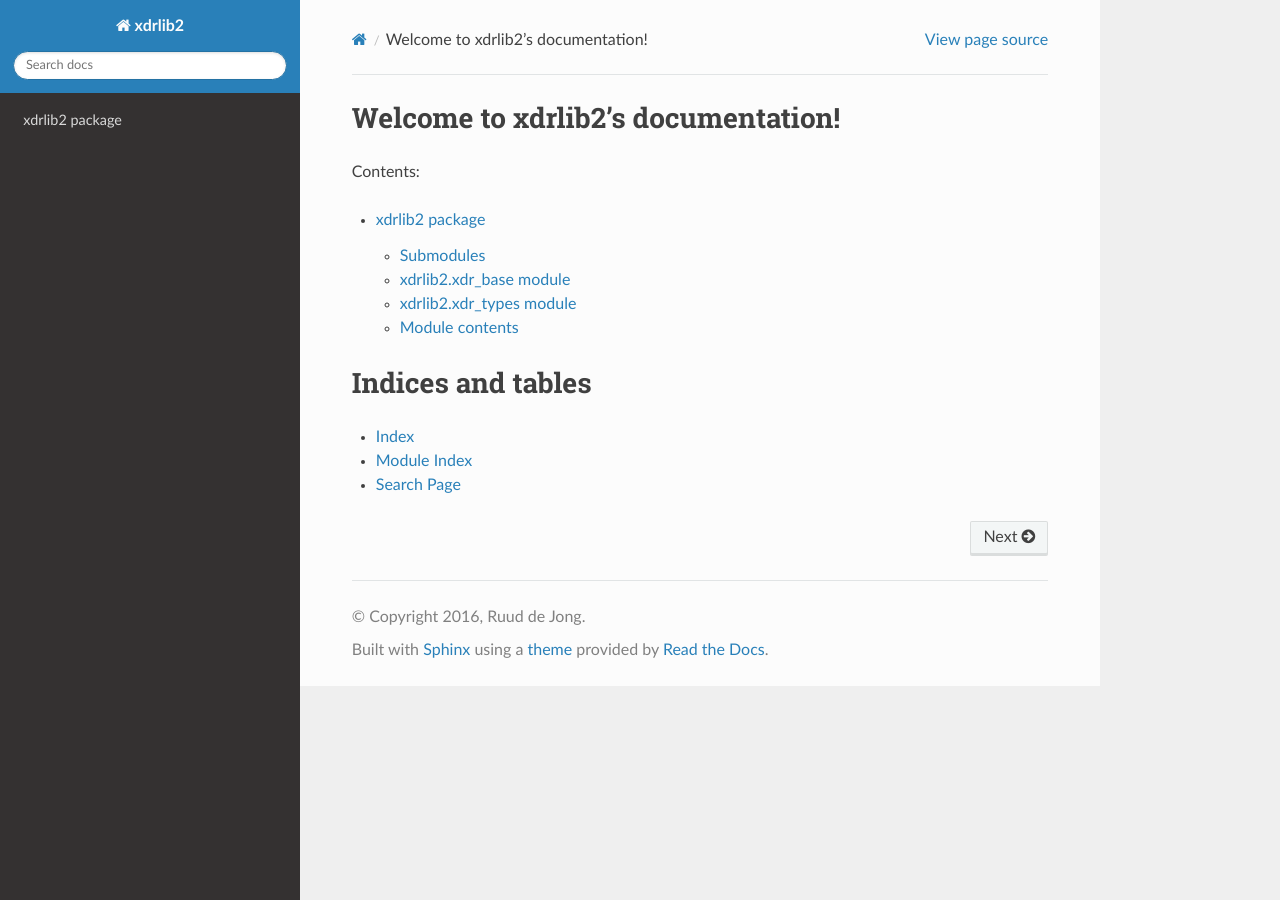
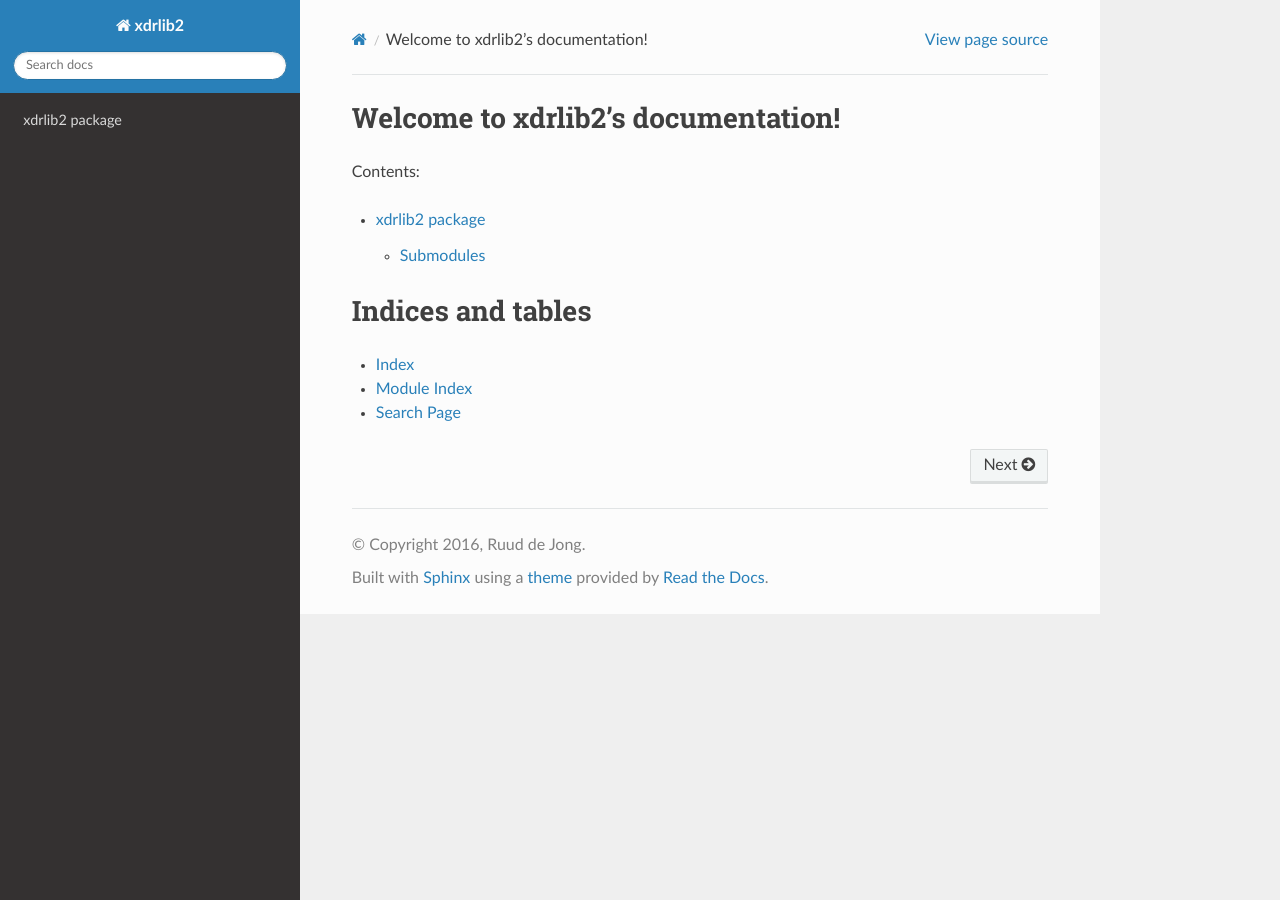
Before and after one commit to rhjdjong/xdrlib2, a Sphinx documentation site: the page built from docs/index.rst, in a window 1280 px wide. Built offline with Sphinx 7.4.7 and the Read the Docs theme 2.0.0, drawn with Linux system fonts in a browser that asks for light colours.

```diff
--- a/docs/xdrlib2.rst
+++ b/docs/xdrlib2.rst
@@ -3,25 +3,3 @@ xdrlib2 package
 
 Submodules
 ----------
-
-xdrlib2.xdr_base module
------------------------
-
-.. automodule:: xdrlib2.xdr_base
-    :members:
-    :undoc-members:
-
-xdrlib2.xdr_types module
-------------------------
-
-.. automodule:: xdrlib2.xdr_types
-    :members:
-    :undoc-members:
-
-
-Module contents
----------------
-
-.. automodule:: xdrlib2
-    :members:
-    :undoc-members:
--- a/requirements.txt
+++ b/requirements.txt
@@ -3,3 +3,5 @@
 
 # Requirements for developing this package
 docutils
+sphinx
+sphinx_rtd_theme
```
